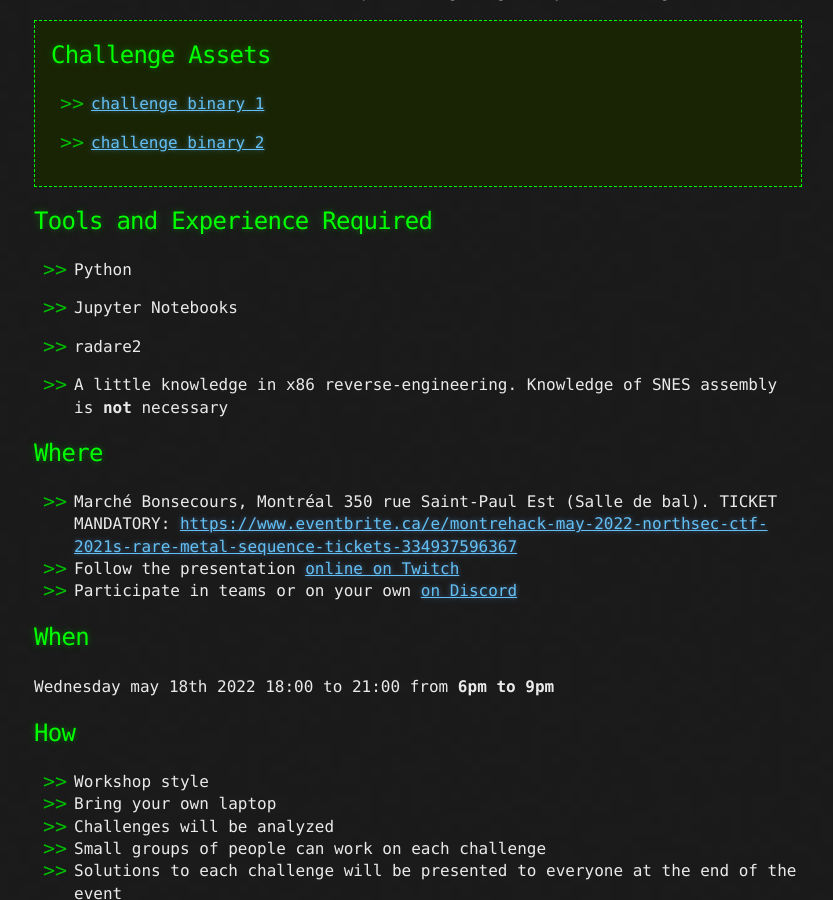
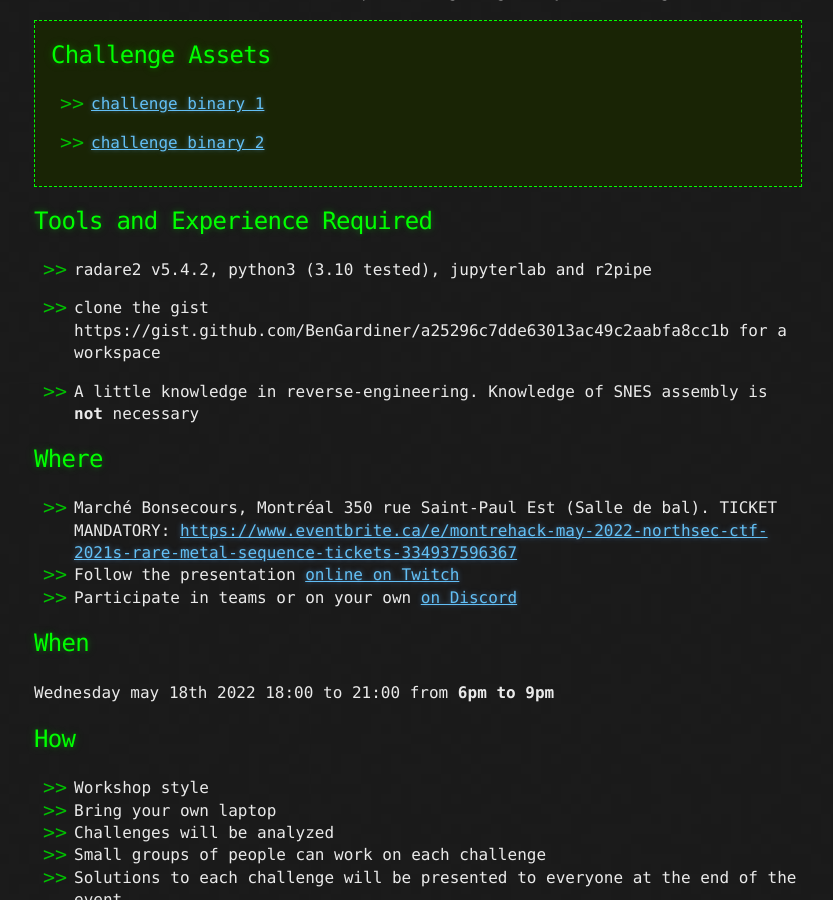
Before and after one commit to montrehack/montrehack.github.com, a Jekyll site: the page built from _posts/2022-05-18-solving-zdeveau-21-with-radare2.md, in a window 1280 px wide and 900 px high, scrolled down 1745 px. Shown: the whole window, without its empty margins (222-1055 px from the left). Built offline with Jekyll 4.4.1, drawn with Linux system fonts in a browser that asks for light colours; some of the changed text lies outside the part shown.

Commit message:
add more tools details incl install instructions (#102)
* add more tools details incl install instructions

* linking to a gist with a template notebook ...

installation instructions and where I will push intro & solutions during montrehack

```diff
--- a/_posts/2022-05-18-solving-zdeveau-21-with-radare2.md
+++ b/_posts/2022-05-18-solving-zdeveau-21-with-radare2.md
@@ -18,15 +18,13 @@ description_fr: >
 description_en: >
    Rare metal sequencer was a NSec 2021 CTF crackme by Zack Deveau. _This crackme_ runs on a Super Nintendo Entertainment System (SNES) and the required input is a sequence of SNES controller inputs. We will use radare2 to understand how the rare metal sequencers (levels 1 and 2) work. We will demonstrate the rerversing process with radare2 both forwards and backwards. As a bonus we will also do a bonus solve of the 2022 NSec warmup challenge logically bonus flag.
 tools_fr:
-  - Python
-  - Jupyter Notebooks
-  - radare2
+  - radare2 v5.4.2, python3 (3.10 tested), jupyterlab and r2pipe
+  - dupliqué le gist https://gist.github.com/BenGardiner/a25296c7dde63013ac49c2aabfa8cc1b pour l'espace de travaillez
   - Un peu de connaissances en rétro-ingénierie. Pas besoin de connaissance en assembleur SNES.
 tools_en:
-  - Python
-  - Jupyter Notebooks
-  - radare2
-  - A little knowledge in x86 reverse-engineering. Knowledge of SNES assembly is **not** necessary
+  - radare2 v5.4.2, python3 (3.10 tested), jupyterlab and r2pipe
+  - clone the gist https://gist.github.com/BenGardiner/a25296c7dde63013ac49c2aabfa8cc1b for a workspace
+  - A little knowledge in reverse-engineering. Knowledge of SNES assembly is **not** necessary
 presented_by_fr: Défi présenté par Ben Gardiner ([@BenGardiner](https://github.com/BenGardiner)). Créé par Zack Deveau pour [NorthSec 2021](https://nsec.io/) ([@NorthSec_io](https://twitter.com/northsec_io)).
 presented_by_en: Presented by Ben Gardiner ([@BenGardiner](https://github.com/BenGardiner)). Made by Zack Deveau for [NorthSec 2021](https://nsec.io/) ([@NorthSec_io](https://twitter.com/northsec_io)).
 featured_img: /images/22-05-snes.jpg
```
